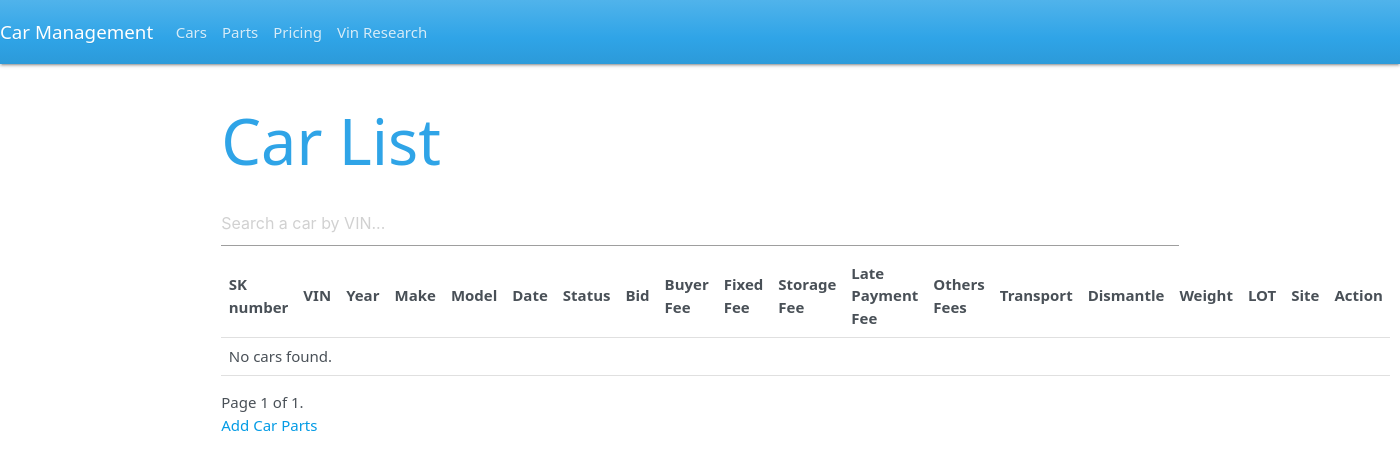
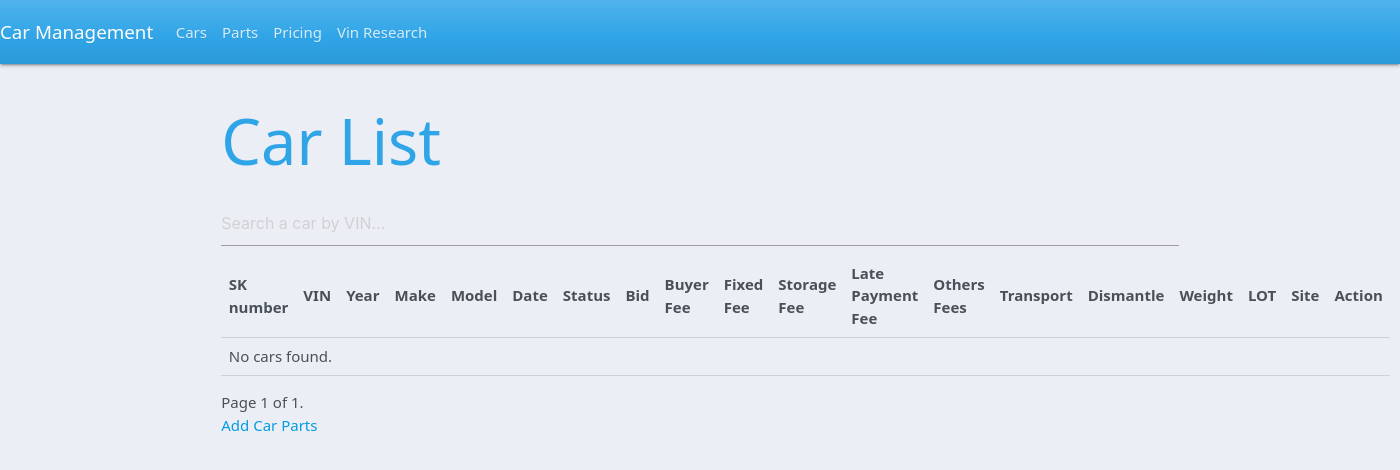
Before and after one commit to alexsteeve/Management-System, a Django app: page / in a window 1400 px wide. Shown: the top 470 px of the page. Run offline with Django 4.2, Linux system fonts and the light colour scheme; data that the repository does not hold is empty; some libraries are stand-ins or nearby versions.

Commit message:
change the background color

```diff
--- a/cars/templates/base.html
+++ b/cars/templates/base.html
@@ -16,6 +16,12 @@
     <link href="https://fonts.googleapis.com/icon?family=Material+Icons" rel="stylesheet">
     <link rel="stylesheet" href="https://cdnjs.cloudflare.com/ajax/libs/materialize/1.0.0-rc.1/css/materialize.min.css" integrity="sha256-qj3p6P1fJIV+Ndv7RW1ovZI2UhOuboj9GcODzcNFIN8=" crossorigin="anonymous" />
   {% endblock css %}
+  <style>
+    body{
+        background-color: #ebeff5;
+    }
+</style>
+
 </head>
 <body>
   {% include 'navbar.html' %}
```
